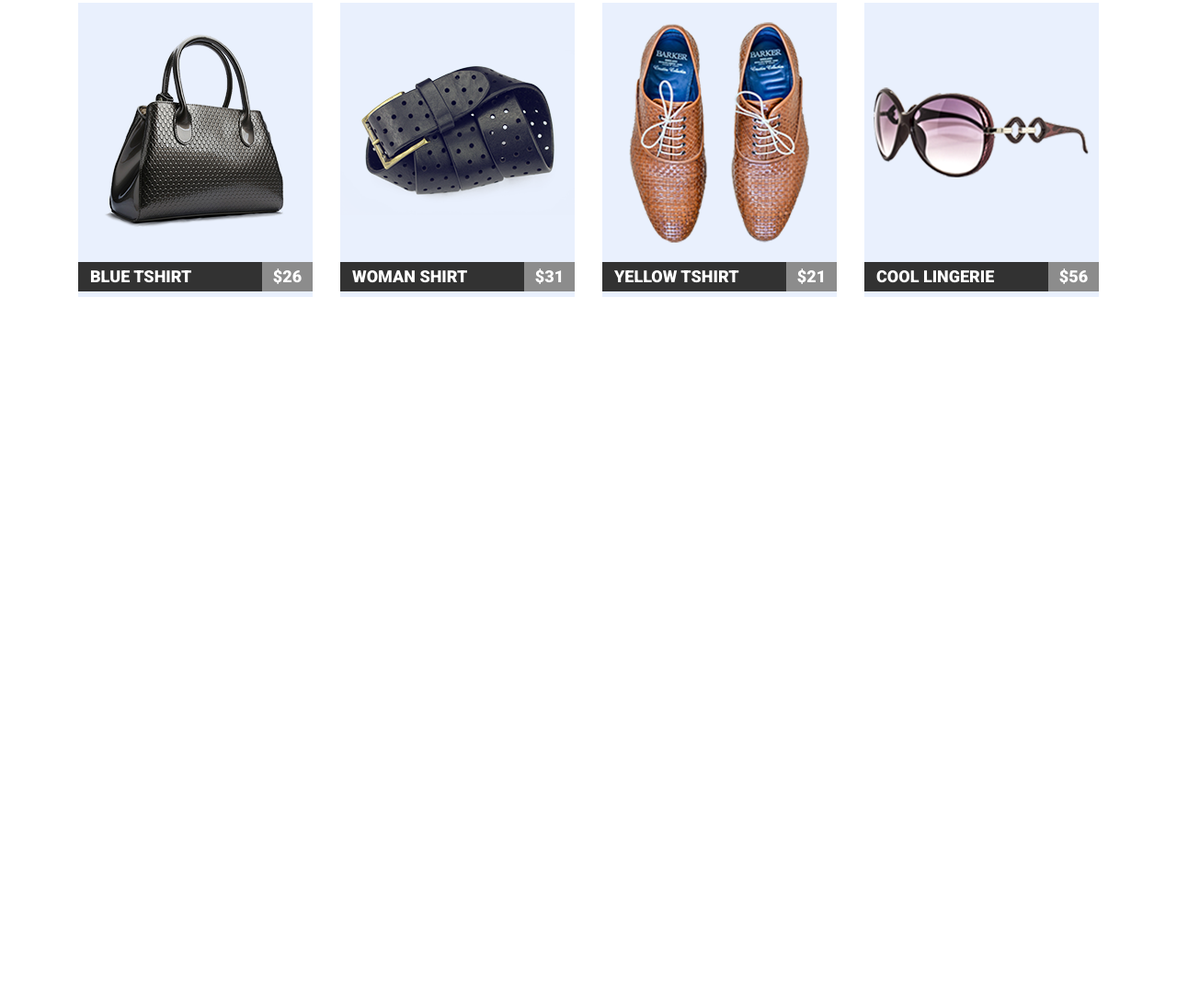
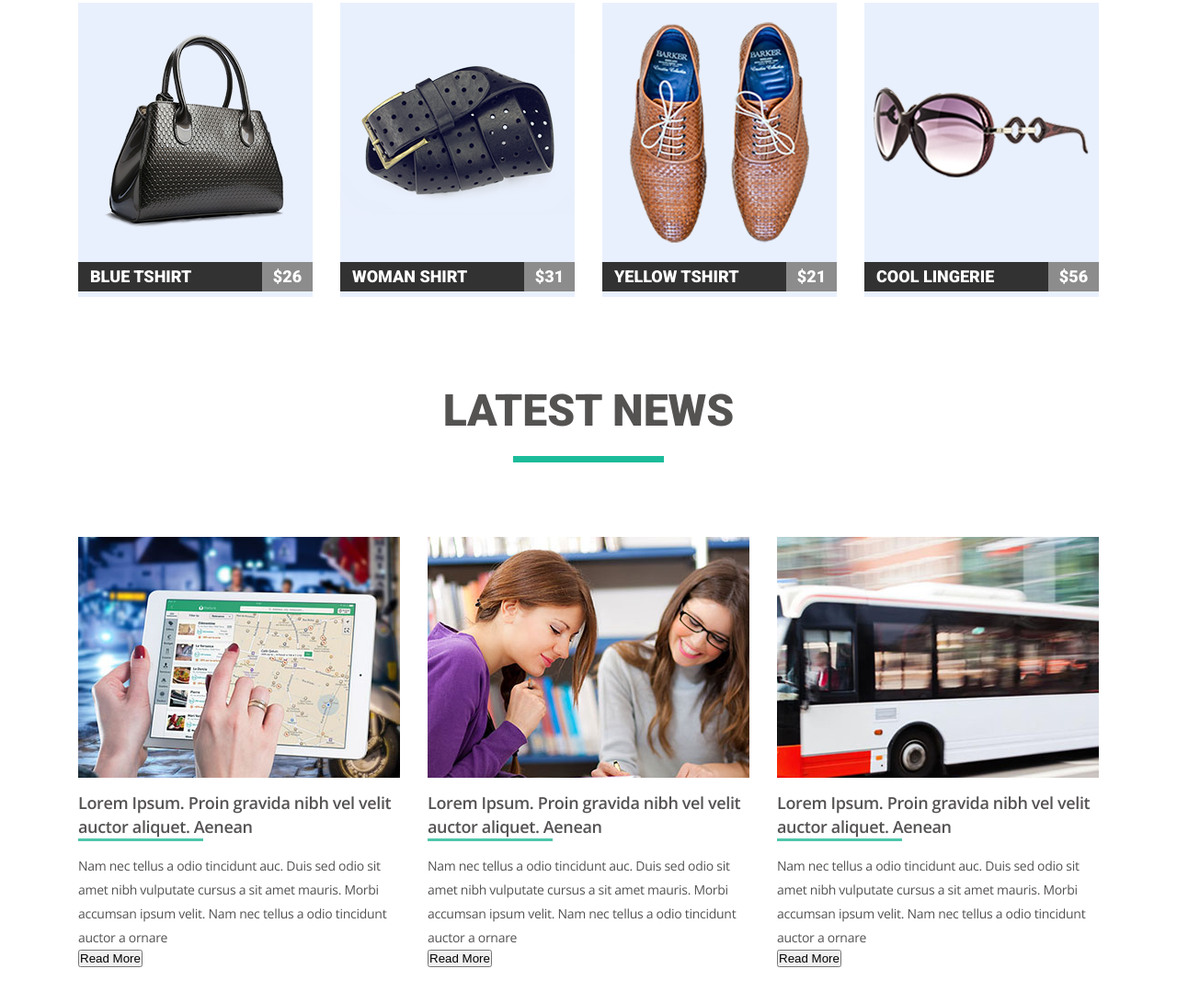
Before and after one commit to xrustic2020/goit, a plain HTML site: page html-css/module-4/index.html in a window 1280 px wide. Shown: the part 677-1768 px from the top of the page at 92% size. Before the commit the page ends 1030 px from the top, so only its background shows below. Drawn offline with nearby package versions, Linux system fonts and the light colour scheme.

Commit message:
create latest new section

```diff
--- a/html-css/module-4/css/styles.css
+++ b/html-css/module-4/css/styles.css
@@ -99,6 +99,12 @@ nav {
 
 /* Gallery section */
 
+.gallery {
+  margin-bottom: 104px;
+}
+
+      /* Line-Effect */
+
 .line-effect {
   font-size: 48px;
   font-family: 'Roboto', sans-serif;
@@ -118,6 +124,8 @@ nav {
   background-repeat: no-repeat;
   background-position: center 80%;
 }
+
+/* Products Cards */
 
 .featured {
   list-style: none;
@@ -145,6 +153,10 @@ nav {
   margin-right: 0;
 }
 
+.features-list:nth-child(n + 4) {
+  margin-bottom: 0;
+}
+
 .features-list h3 {
   font-size: 18px;
   background-color: #323232;
@@ -164,3 +176,57 @@ nav {
   background-color: #8c8c8c;
   text-align: center;
 }
+
+/* BLOG SECTION */
+
+.blog h2 {
+  color: #555252;
+  margin-top: 0;
+  margin-bottom: 73px;
+}
+
+/* BLOG ARTICLES */
+
+.blog {
+  margin-bottom: 500px;
+}
+
+.blog-articles {
+  list-style: none;
+  font-size: 0;
+}
+
+.blog-list {
+  width: 350px;
+  display: inline-block;
+  margin-right: 30px;
+}
+
+.blog-list:nth-child(3n) {
+  margin-right: 0;
+}
+
+.blog-list h3 {
+  font-size: 18px;
+  font-family: 'Open Sans', sans-serif;
+  font-weight: 600;
+  color: rgb(85, 82, 82);
+  line-height: 26px;
+  letter-spacing: -0.02em;
+  margin: 14px 0;
+}
+
+.blog-list h3:after {
+  content: "";
+  display: block;
+  border-top: 3px solid #4ec6ab;
+  width: 136px;
+}
+
+.blog-list p {
+  font-size: 14px;
+  font-family: 'Open Sans', sans-serif;
+  color: rgb(85, 82, 82);
+  line-height: 26px;
+  letter-spacing: -0.02em;
+}
--- a/html-css/module-4/index.html
+++ b/html-css/module-4/index.html
@@ -69,6 +69,29 @@
                 </li>
             </ul>
         </section>
+        <section class="blog">
+            <h2 class="line-effect">latest news</h2>
+            <ul class="blog-articles">
+                <li class="blog-list">
+                    <img src="./img/onmaps.jpg" width="350" height="262" alt="maps">
+                    <h3>Lorem Ipsum. Proin gravida nibh vel velit auctor aliquet. Aenean</h3>
+                    <p>Nam nec tellus a odio tincidunt auc. Duis sed odio sit amet nibh vulputate cursus a sit amet mauris. Morbi accumsan ipsum velit. Nam nec tellus a odio tincidunt auctor a ornare</p>
+                    <button>Read More</button>
+                </li>
+                <li class="blog-list">
+                    <img src="./img/command-work.jpg" width="350" height="262" alt="command">
+                    <h3>Lorem Ipsum. Proin gravida nibh vel velit auctor aliquet. Aenean</h3>
+                    <p>Nam nec tellus a odio tincidunt auc. Duis sed odio sit amet nibh vulputate cursus a sit amet mauris. Morbi accumsan ipsum velit. Nam nec tellus a odio tincidunt auctor a ornare</p>
+                    <button>Read More</button>
+                </li>
+                <li class="blog-list">
+                    <img src="./img/bus.jpg" width="350" height="262" alt="bus">
+                    <h3>Lorem Ipsum. Proin gravida nibh vel velit auctor aliquet. Aenean</h3>
+                    <p>Nam nec tellus a odio tincidunt auc. Duis sed odio sit amet nibh vulputate cursus a sit amet mauris. Morbi accumsan ipsum velit. Nam nec tellus a odio tincidunt auctor a ornare</p>
+                    <button>Read More</button>
+                </li>
+            </ul>
+        </section>
     </main>
 </body>
 </html>
```
Also changed, not shown: html-css/module-4/img/bus.jpg (added), html-css/module-4/img/command-work.jpg (added), html-css/module-4/img/onmaps.jpg (added).
